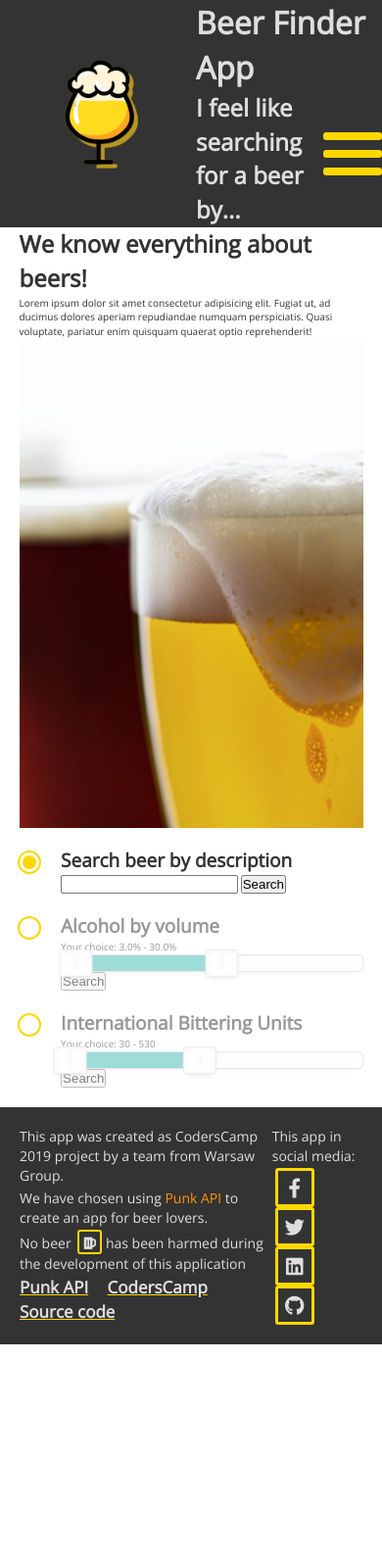
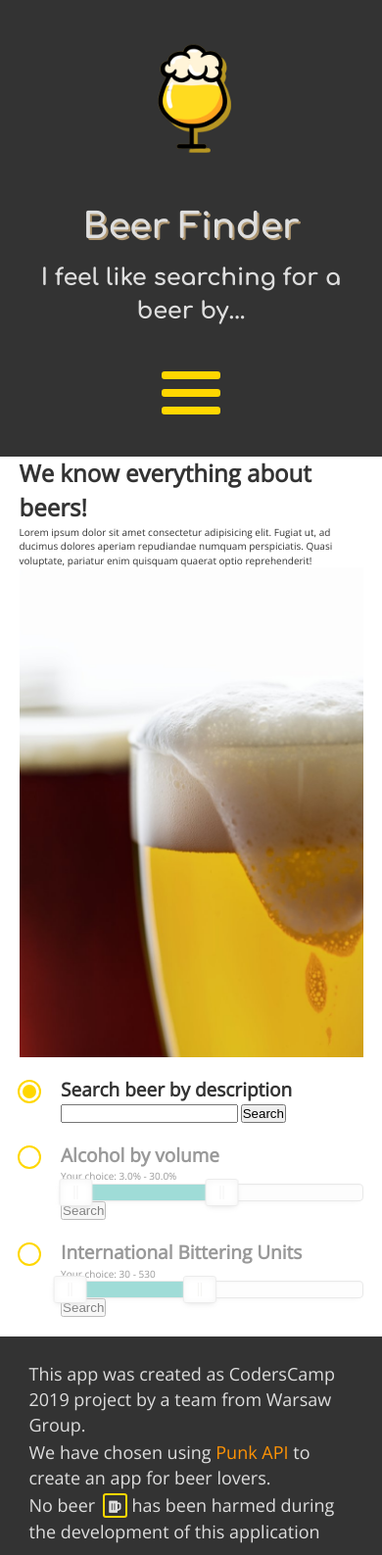
Before and after one commit to natkalia/BeerAPI, a website built with webpack: page src/index.html in a window 390 px wide. Shown: the top 1587 px of the page at 98% size. Before the commit the page ends 1372 px from the top, so only its background shows below. Built offline with nearby package versions, Linux system fonts and the light colour scheme; no server answers.

Commit message:
Update style header,footer mobile and structure

```diff
--- a/src/assets/style.css
+++ b/src/assets/style.css
@@ -28,7 +28,7 @@ html {
 }
 
 h1 {
-  font-size: 3.2rem;
+  font-size: 3.6rem;
 }
 
 h2 {
@@ -55,39 +55,48 @@ h5 {
 
 /* Header */
 .header {
-  display: flex;
-  justify-content: center;
-  align-items: center;
   width: 100%;
   background-color: var(--c-neutral-dark);
   color: var(--c-neutral-light);
+  font-family: var(--f-special);
+}
+
+.header-wrapper {
+  display: flex;
+  justify-content: space-between;
+  align-items: center;
 }
 
 /* Header logo */
 .header-logo {
-  flex: 30%;
+  flex: 1;
 }
 
 .header-logo-image {
   height: 200px;
   width: 200px;
-  margin: 0 auto;
-  padding: 5px;
-  background-size: cover;
+  display: inline-block;
+  background-size: contain;
+  background-repeat: no-repeat;
   background-color: var(--c-neutral-dark);
   background-image: url('../assets/images/beer-img.png');
 }
 
 /* Header welcome */
 .header-welcome {
-  flex: 70%;
+  flex: 4;
   display: flex;
   flex-direction: column;
   justify-content: center;
   align-items: flex-start;
+  margin-left: 100px;
 }
 
-/* Header welcome navigation - general*/
+.header-welcome__title {
+  text-shadow: 2px 2px var(--c-accent);
+}
+
+/* Header welcome navigation - general */
 .nav {
   display: flex;
   justify-content: center;
@@ -114,9 +123,7 @@ h5 {
 
 .nav-inner-items__link {
   font-size: 2rem;
-  font-weight: 700;
-  margin-right: 10px;
-  font-family: var(--f-default);
+  margin-right: 15px;
   color: var(--c-neutral-light);
   text-decoration: none;
 }
@@ -133,6 +140,7 @@ h5 {
   height: 60px;
   cursor: pointer;
   transform: rotate(0deg);
+  margin-left: 30px;
 }
 
 .nav-inner-toggler__bar {
@@ -177,8 +185,49 @@ h5 {
   transform: rotate(-135deg);
 }
 
+/* Header media queries */
+@media (max-width: 1200px) {
+  .header-wrapper {
+    flex-direction: column;
+  }
+  .header-welcome {
+    margin-left: 0;
+    flex-direction: column;
+    justify-content: center;
+    align-items: center;
+  }
+  .nav {
+    flex-direction: column;
+  }
+  .nav__title {
+    margin: 10px 0;
+    text-align: center;
+  }
+  .nav-inner {
+    flex-direction: column;
+    justify-content: center;
+    align-items: center;
+  }
+  .nav-inner-toggler {
+    margin: 20px 0;
+  }
+  .nav-inner-items {
+    display: flex;
+    flex-direction: column;
+    justify-content: center;
+    align-items: flex-start;
+    height: 0;
+  }
+  .nav-inner-items__link {
+    font-size: 2.2rem;
+    margin: 5px 0;
+  }
+  .nav-inner.active .nav-inner-items {
+    height: 100%;
+  }
+}
+
 /* Slider section */
-
 .slider {
   width: 100%;
 }
@@ -385,24 +434,28 @@ h5 {
 
 /* Footer */
 .footer {
+  background-color: var(--c-neutral-dark);
+  color: var(--c-neutral-light);
+  width: 100%;
+  padding: 20px 0;
+}
+.footer .container {
   display: flex;
-  justify-content: space-around;
-  background-color: var(--c-neutral-dark);
-  width: 100%;
-  padding: 20px ;
-  color: var(--c-neutral-light);
+  justify-content: space-between;
+  padding: 10px;
 }
 
 .footer-about__message, .footer-media__message {
   margin-bottom: 2px;
-  font-size: 1.4rem;
+  font-size: 1.8rem;
 }
 
 /* Footer about */
 .footer-about-links {
-  font-size: 1.7rem;
+  font-size: 2rem;
   font-weight: 700;
-  padding: 0;
+  font-family: var(--f-special);
+  margin: 20px 0;
 }
 
 .footer-about__link {
@@ -438,7 +491,15 @@ h5 {
 .footer-media {
   display: flex;
   flex-direction: column;
-  justify-content: space-between;
+  justify-content: center;
+  border-left: 3px solid var(--c-neutral-light);
+  padding-left: 30px;
+}
+.footer-media__message {
+  font-size: 1.6rem;
+  font-weight: 700;
+  font-family: var(--f-special);
+  margin: 20px 0;
 }
 
 .footer-media__icon  {
@@ -459,3 +520,42 @@ h5 {
   transform: scale(1.1);
   border-color: var(--c-secondary);
 }
+
+/* Footer media queries */
+@media (max-width: 600px) {
+  .footer {
+    padding: 5px 0;
+  }
+
+  .footer .container {
+    flex-direction: column;
+  }
+
+  .footer-about {
+    margin: 10px auto;
+  }
+
+  .footer-about-links {
+    width: 100%;
+    display: flex;
+    flex-direction: column;
+    justify-content:center;
+    align-items: flex-start;
+    margin: 10px 0;
+    font-size: 2rem;
+  }
+
+  .footer-about__link {
+    margin: 4px 0;
+  }
+
+  .footer-media {
+    display: flex;
+    flex-direction: column;
+    justify-content: space-between;
+    border-left: none;
+    border-top: 3px solid var(--c-neutral-light);
+    padding: 30px 0;
+    align-items: center;
+    }
+}
--- a/src/index.html
+++ b/src/index.html
@@ -9,11 +9,12 @@
 </head>
 <body>
   <header class="header">
+    <div class="header-wrapper container">
       <div class="header-logo">
         <div class="header-logo-image"></div>
       </div>
       <div class="header-welcome">
-      <h1 class="header-welcome__title">Beer Finder App</h1>
+        <h1 class="header-welcome__title">Beer Finder</h1>
         <nav class="nav">
           <h2 id="nav-title" class="nav__title">I feel like searching for a beer by...</h2>
           <div id="nav-inner" class="nav-inner">
@@ -95,6 +96,7 @@
   </main>
 
   <footer class="footer">
+    <div class="container">
       <div class="footer-about">
         <p class="footer-about__message">This app was created as CodersCamp 2019 project by a team from Warsaw Group.</p>
         <p class="footer-about__message">We have chosen using <span>Punk API</span> to create an app for beer lovers.</p>
@@ -114,6 +116,7 @@
           <a class="footer-media__link" href="#"><i class="footer-media__icon fab fa-github"></i></a>
         </div>
       </div>
+    </div>
   </footer>
 
 </body>
```
Lines whose indentation alone changed are shown as unchanged.
